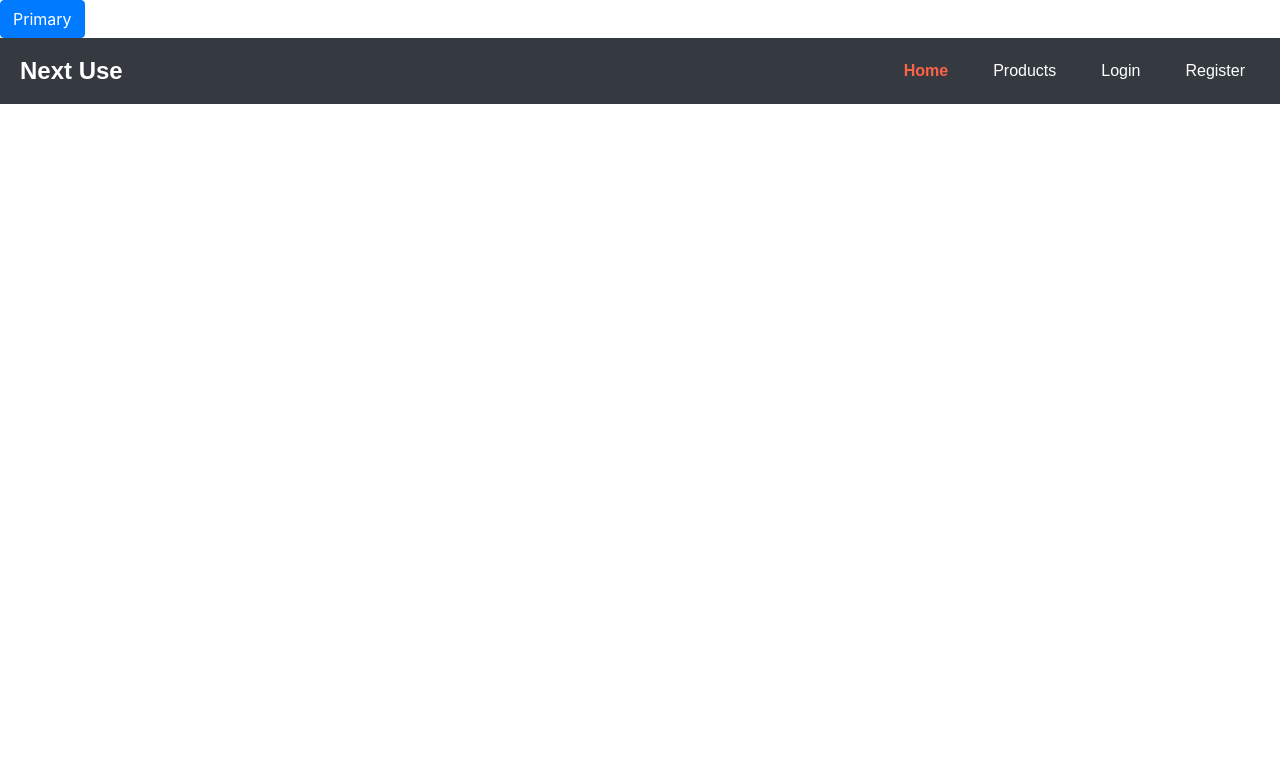
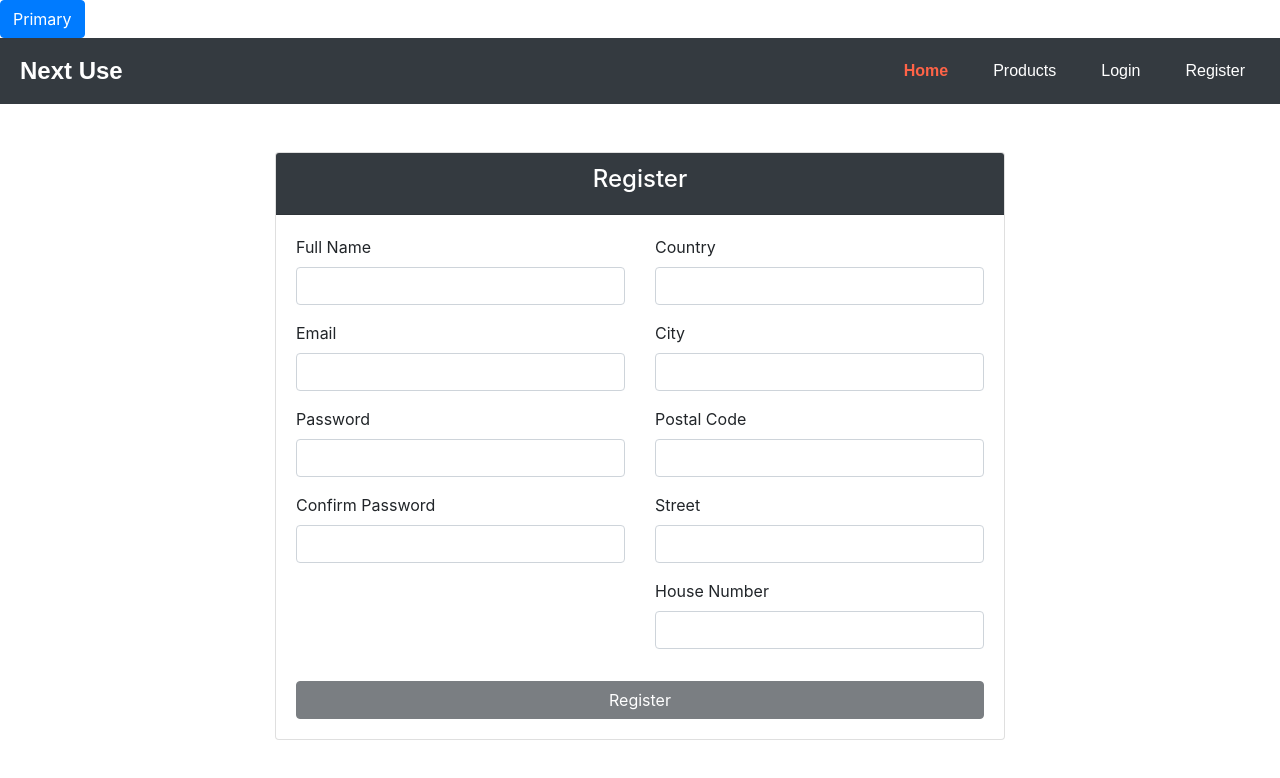
Before and after one commit to PhilipData/NextUse, an Angular app in the folder NextUse.Client/: page /register in a window 1280 px wide. Before the commit this address led to /. Shown: the top 778 px of the page. Built offline with nearby package versions, Linux system fonts and the light colour scheme.

Commit message:
Frontend update Register and went away from SSR

```diff
--- a/NextUse.Client/src/app/app.config.ts
+++ b/NextUse.Client/src/app/app.config.ts
@@ -8,7 +8,8 @@ import { routes } from './app.routes';
 
 import { provideClientHydration, withEventReplay } from '@angular/platform-browser';
 import { provideHttpClient, withFetch, withInterceptorsFromDi } from '@angular/common/http';
-import { provideAnimations } from '@angular/platform-browser/animations'; // optional
+import { provideAnimations } from '@angular/platform-browser/animations';
+import { provideToastr } from 'ngx-toastr';
 
 export const appConfig: ApplicationConfig = {
   providers: [
@@ -20,5 +21,10 @@ export const appConfig: ApplicationConfig = {
     provideHttpClient(withInterceptorsFromDi(), withFetch()),
 
     provideAnimations(),
+    provideToastr({
+      timeOut: 3000,
+      positionClass: 'toast-bottom-right',
+      preventDuplicates: true,
+    }),
   ],
 };
--- a/NextUse.Client/src/app/app.routes.ts
+++ b/NextUse.Client/src/app/app.routes.ts
@@ -1,3 +1,10 @@
 import { Routes } from '@angular/router';
+import { Register } from './components/public_pages/register/register';
+import { HomePage } from './components/public_pages/home-page/home-page';
+import { authGuard, noAuthGuard } from './_utils/auth.guard';
 
-export const routes: Routes = [];
+export const routes: Routes = [
+  { path: '', component: HomePage },
+  { path: 'register', component: Register, canActivate: [noAuthGuard]},
+
+];
--- a/NextUse.Client/src/app/components/public_pages/register/register.html
+++ b/NextUse.Client/src/app/components/public_pages/register/register.html
@@ -1 +1,95 @@
-<p>register works!</p>
+<form [formGroup]="registerForm" (ngSubmit)="onSubmit()" class="container mt-5">
+        <div class="row justify-content-center">
+            <div class="col-md-8">
+                <div class="card">
+                    <div class="card-header text-center bg-dark text-white">
+                        <h4>Register</h4>
+                    </div>
+                    <div class="card-body">
+                        <div class="row">
+                            <div class="col-md-6">
+                                <!-- Name -->
+                                <div class="mb-3">
+                                    <label class="form-label">Full Name</label>
+                                    <input type="text" formControlName="name" class="form-control"
+                                        [ngClass]="{'is-invalid': registerForm.get('name')?.invalid && registerForm.get('name')?.touched}">
+                                    <div class="invalid-feedback">Please insert correct info!</div>
+                                </div>
+
+                                <!-- Email -->
+                                <div class="mb-3">
+                                    <label class="form-label">Email</label>
+                                    <input type="text" formControlName="email" class="form-control"
+                                        [ngClass]="{'is-invalid': registerForm.get('email')?.invalid && registerForm.get('email')?.touched}">
+                                    <div class="invalid-feedback">Please insert correct info!</div>
+                                </div>
+
+                                <!-- Password -->
+                                <div class="mb-3">
+                                    <label class="form-label">Password</label>
+                                    <input type="password" formControlName="password" class="form-control"
+                                        [ngClass]="{'is-invalid': registerForm.get('password')?.invalid && registerForm.get('password')?.touched}">
+                                    <div class="invalid-feedback">Please insert correct info!</div>
+                                </div>
+
+                                <!-- Confirm Password -->
+                                <div class="mb-3">
+                                    <label class="form-label">Confirm Password</label>
+                                    <input type="password" formControlName="confirmPassword" class="form-control"
+                                        [ngClass]="{'is-invalid': registerForm.get('confirmPassword')?.invalid && registerForm.get('confirmPassword')?.touched}">
+                                    <div class="invalid-feedback">Please insert correct info!</div>
+                                </div>
+                            </div>
+
+                            <div class="col-md-6">
+                                <!-- Country -->
+                                <div class="mb-3">
+                                        <label class="form-label">Country</label>
+                                        <input type="text" formControlName="country" class="form-control"
+                                            [ngClass]="{'is-invalid': registerForm.get('country')?.invalid && registerForm.get('country')?.touched}">
+                                        <div class="invalid-feedback">Please insert correct info!</div>
+                                    </div>
+
+                                <!-- City -->
+                                <div class="mb-3">
+                                    <label class="form-label">City</label>
+                                    <input type="text" formControlName="city" class="form-control"
+                                        [ngClass]="{'is-invalid': registerForm.get('city')?.invalid && registerForm.get('city')?.touched}">
+                                    <div class="invalid-feedback">Please insert correct info!</div>
+                                </div>
+
+                                <!-- Postal Code -->
+                                <div class="mb-3">
+                                    <label class="form-label">Postal Code</label>
+                                    <input type="text" formControlName="postalCode" class="form-control"
+                                        [ngClass]="{'is-invalid': registerForm.get('postalCode')?.invalid && registerForm.get('postalCode')?.touched}">
+                                    <div class="invalid-feedback">Please insert correct info!</div>
+                                </div>
+
+                                <!-- Street -->
+                                <div class="mb-3">
+                                    <label class="form-label">Street</label>
+                                    <input type="text" formControlName="street" class="form-control"
+                                        [ngClass]="{'is-invalid': registerForm.get('street')?.invalid && registerForm.get('street')?.touched}">
+                                    <div class="invalid-feedback">Please insert correct info!</div>
+                                </div>
+
+                                <!-- House Number -->
+                                <div class="mb-3">
+                                    <label class="form-label">House Number</label>
+                                    <input type="text" formControlName="houseNumber" class="form-control"
+                                        [ngClass]="{'is-invalid': registerForm.get('houseNumber')?.invalid && registerForm.get('houseNumber')?.touched}">
+                                    <div class="invalid-feedback">Please insert correct info!</div>
+                                </div>
+                            </div>
+                        </div>
+
+                        <!-- Submit Button -->
+                        <div class="text-center mt-3">
+                            <button type="submit" class="btn btn-dark w-100" [disabled]="registerForm.invalid">Register</button>
+                        </div>
+                    </div>
+                </div>
+            </div>
+        </div>
+    </form>
--- a/NextUse.Client/src/app/components/public_pages/register/register.ts
+++ b/NextUse.Client/src/app/components/public_pages/register/register.ts
@@ -1,11 +1,65 @@
+import { CommonModule } from '@angular/common';
 import { Component } from '@angular/core';
+import { FormBuilder, FormControl, FormGroup, FormsModule, NgModelGroup, ReactiveFormsModule, Validators } from '@angular/forms';
+import { AuthService } from '../../../_services/auth.service';
+import { Router } from '@angular/router';
+import { ToastrService } from 'ngx-toastr';
 
 @Component({
   selector: 'app-register',
-  imports: [],
+  imports: [CommonModule, FormsModule, ReactiveFormsModule],
   templateUrl: './register.html',
   styleUrl: './register.css',
 })
 export class Register {
+  registerForm: FormGroup;
+
+  constructor(private fb:FormBuilder, private authService:AuthService, private router:Router, private toastr:ToastrService) {
+  this.registerForm = this.fb.group({
+    email: ['', [Validators.required, Validators.email]],
+    password: ['', [Validators.required, Validators.minLength(6), Validators.pattern('^(?=.*[A-Z])(?=.*\\d)(?=.*[^a-zA-Z0-9]).{6,}$')]],
+    confirmPassword: ['', [Validators.required]],
+    name: ['', [Validators.required, Validators.pattern('^[A-Za-zÀ-ÖØ-öø-ÿ]+$')]],
+    country: ['', [Validators.required, Validators.pattern('^[A-Za-zÀ-ÖØ-öø-ÿ]+$')]],
+    city: ['', [Validators.required, Validators.pattern('^[A-Za-zÀ-ÖØ-öø-ÿ]+$')]],
+    postalCode: ['', [Validators.required, Validators.pattern('^[0-9]{4,6}$')]],
+    street: ['', [Validators.required, Validators.pattern(`^(?=.*[A-Za-zÀ-ÖØ-öø-ÿ])[A-Za-zÀ-ÖØ-öø-ÿ0-9]+$`)]],
+    houseNumber: ['', [Validators.required, Validators.pattern(`^(?=.*\\d)[A-Za-zÀ-ÖØ-öø-ÿ0-9]+$`)]],
+  }, { validator: this.matchPasswords('password', 'confirmPassword') });
+  }
+
+  onSubmit(){
+    if(this.registerForm.valid && this.registerForm.touched){
+      this.authService.register(this.registerForm.value).subscribe({
+        next: () => {
+          this.authService.loadUser();
+
+          this.toastr.success('Register Successful! Please login')
+          this.router.navigate(['/login'])
+        },
+        error: (error) =>{
+          this.toastr.error(`Error something isn't right`)
+          console.error(error)
+        }
+      })
+    }
+  }
+
+  matchPasswords(password: string, confirmPassword: string) {
+    return (formGroup: FormGroup) => {
+      const passControl = formGroup.controls[password];
+      const confirmPassControl = formGroup.controls[confirmPassword];
+
+      if (confirmPassControl.errors && !confirmPassControl.errors['mustMatch']) {
+        return;
+      }
+
+      if (passControl.value !== confirmPassControl.value) {
+        confirmPassControl.setErrors({ mustMatch: true });
+      } else {
+        confirmPassControl.setErrors(null);
+      }
+    };
+  }
 
 }
```
Also changed, not shown: NextUse.Client/package.json (+4 -7 lines).
